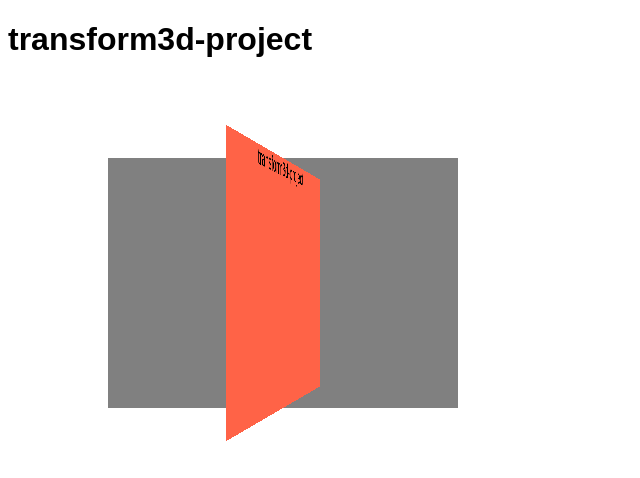
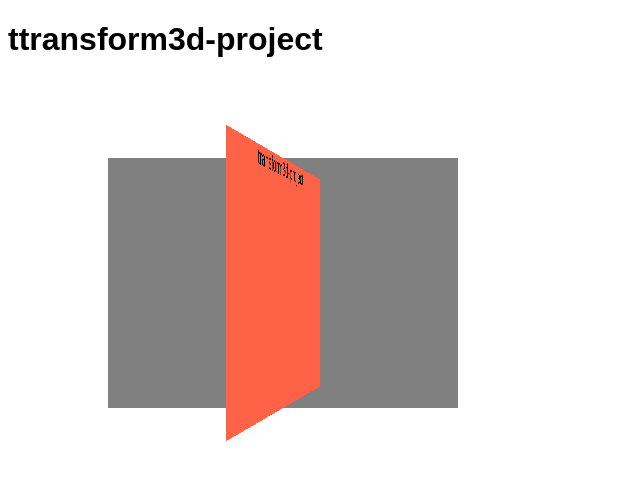
Before and after one commit to mku306ukm/transform3d-project, a plain HTML site: page index.html in a window 1280 px wide. Shown: the whole page, without its empty margins (0-640 px from the left). Drawn offline with Linux system fonts and the light colour scheme.

Commit message:
trans3d-project

```diff
--- a/index.html
+++ b/index.html
@@ -32,7 +32,7 @@
     </style>
 </head>
 <body>
-    <h1>transform3d-project</h1>
+    <h1>ttransform3d-project</h1>
     <div class="base">
         <div id="box">transform3d-project</div>
     </div>
```
